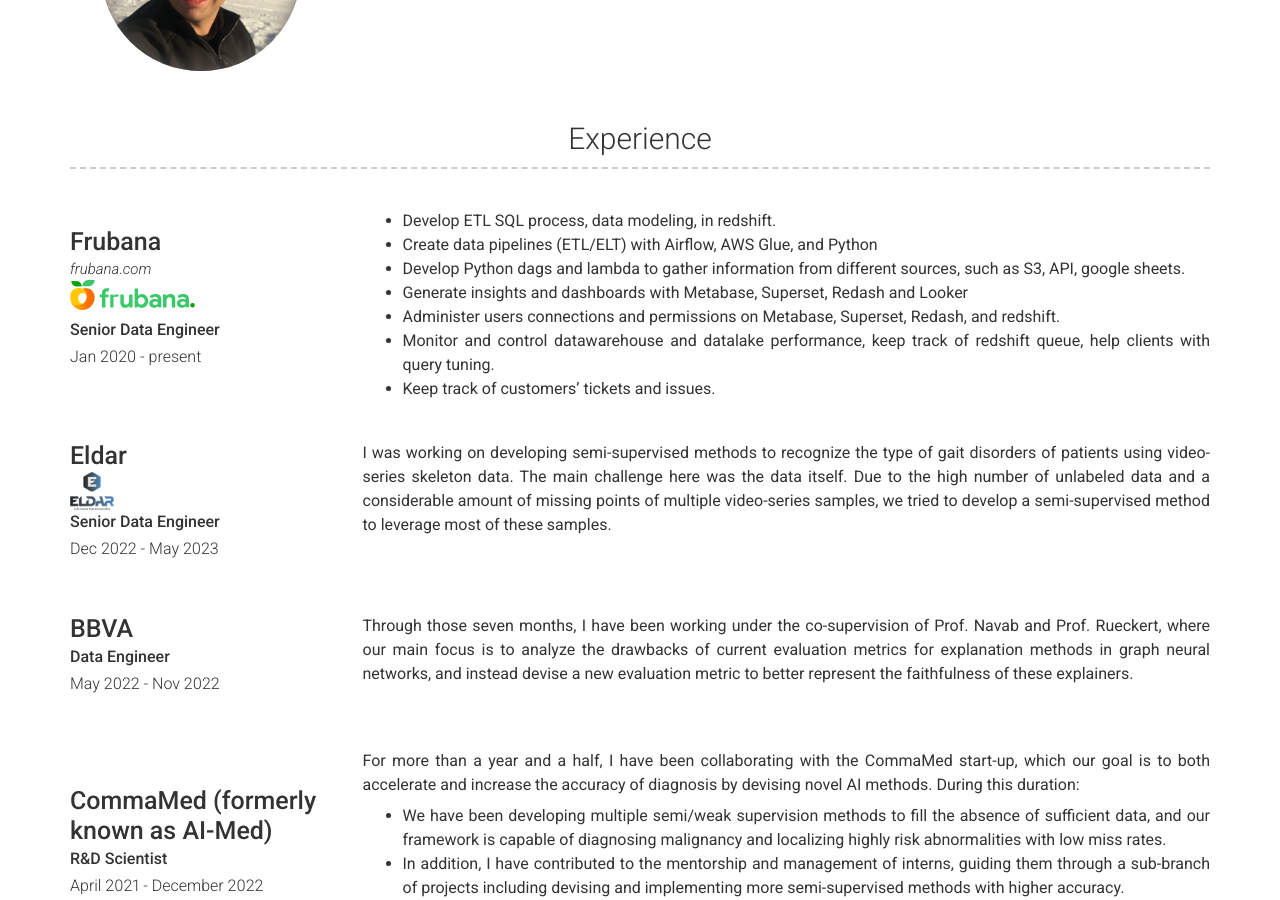
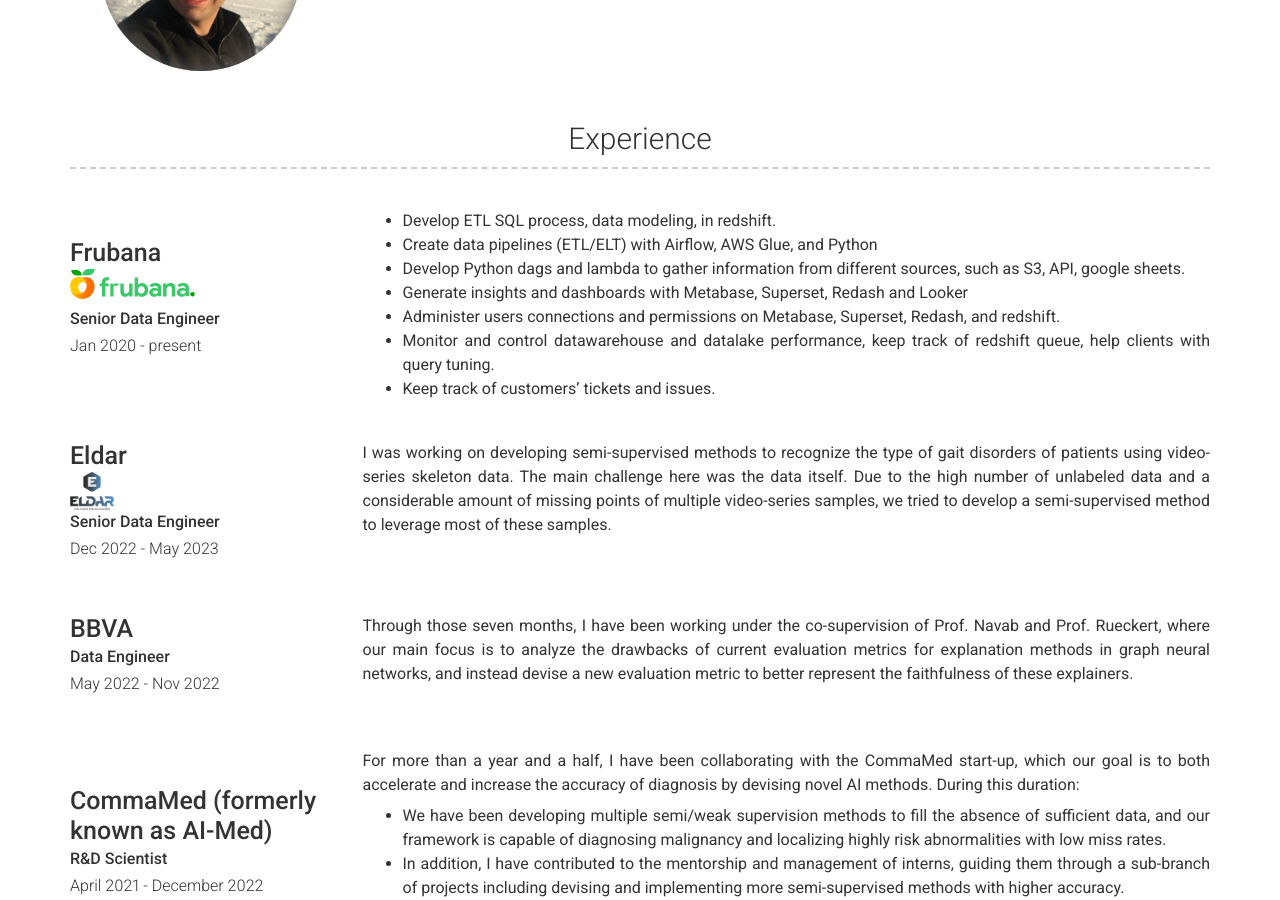
Before and after one commit to fmpaci/fmpaci.github.io, a Jekyll site: the page built from index.md, in a window 1280 px wide and 900 px high, scrolled down 408 px. Built offline with Jekyll 4.4.1, drawn with Linux system fonts in a browser that asks for light colours; nearby versions of some CDN libraries.

Commit message:
Some updates

```diff
--- a/_data/experience.yml
+++ b/_data/experience.yml
@@ -1,8 +1,7 @@
 - company: Frubana
   job_title: |
-    <img src="./images/frubana-logo.svg" height="38"><br/>
+    <a href="frubana.com" alt="Frunbana.com"><img src="./images/frubana-logo.svg" height="38"><br/></a>
     Senior Data Engineer
-  link: frubana.com
   dates: Jan 2020 - present
   description: |
       - Develop ETL SQL process, data modeling, in redshift.
```
